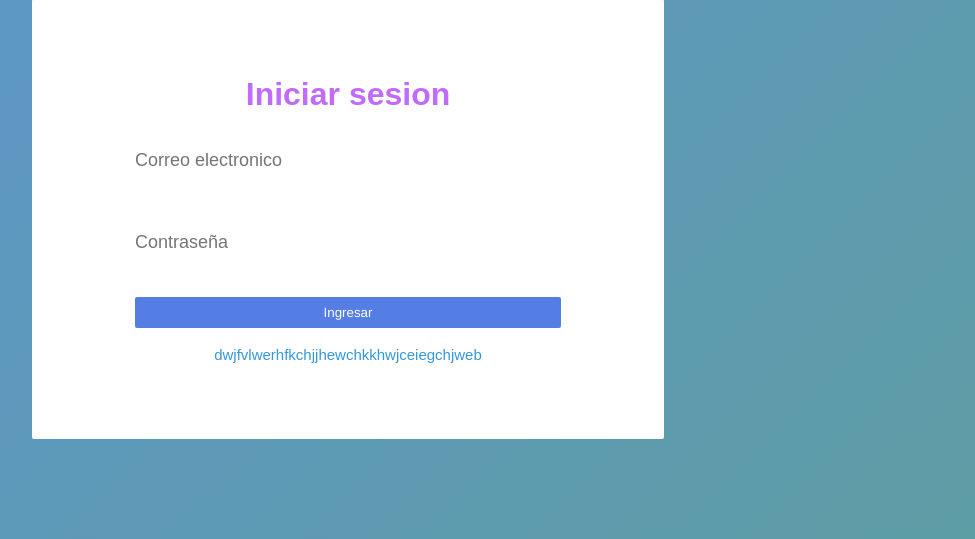
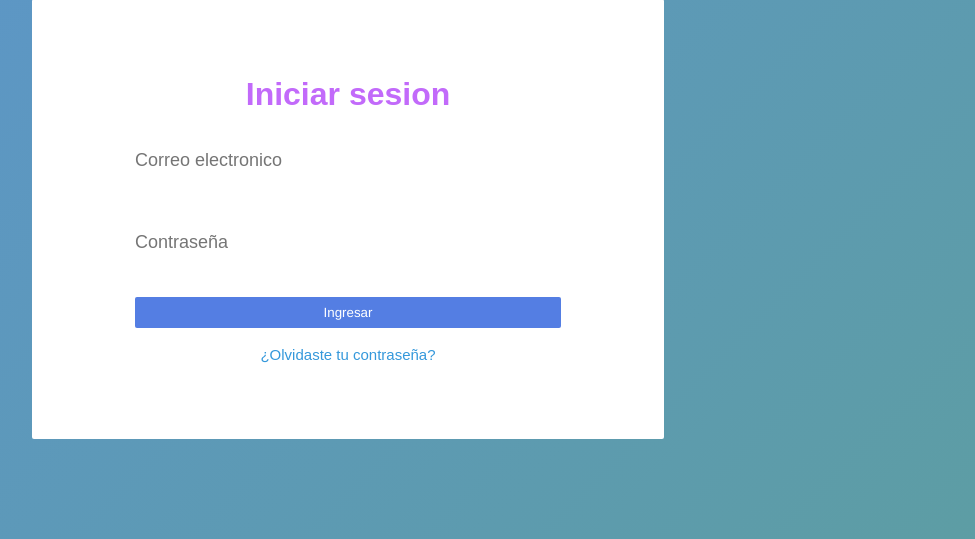
Before and after one commit to shoriwe/upb-motors, a PHP site: page /login.php in a window 1280 px wide. Shown: the part 89-628 px from the top of the page, without its empty margins (292-1267 px from the left). Run offline with PHP 8.4, Linux system fonts and the light colour scheme.

Commit message:
Update login.php

```diff
--- a/src/login.php
+++ b/src/login.php
@@ -74,7 +74,7 @@ if ($_SERVER['REQUEST_METHOD'] === 'POST') {
             <button class="blue-button" type="submit" style="margin-top: 5%; width: 75%;">Ingresar</button>
         </form>
         <br>
-        <a href="/request-reset.php" class="blue-text" style="font-size: 15px;">dwjfvlwerhfkchjjhewchkkhwjceiegchjweb</a>
+        <a href="/request-reset.php" class="blue-text" style="font-size: 15px;">¿Olvidaste tu contraseña?</a>
     </div>
 </div>
 </body>
```
